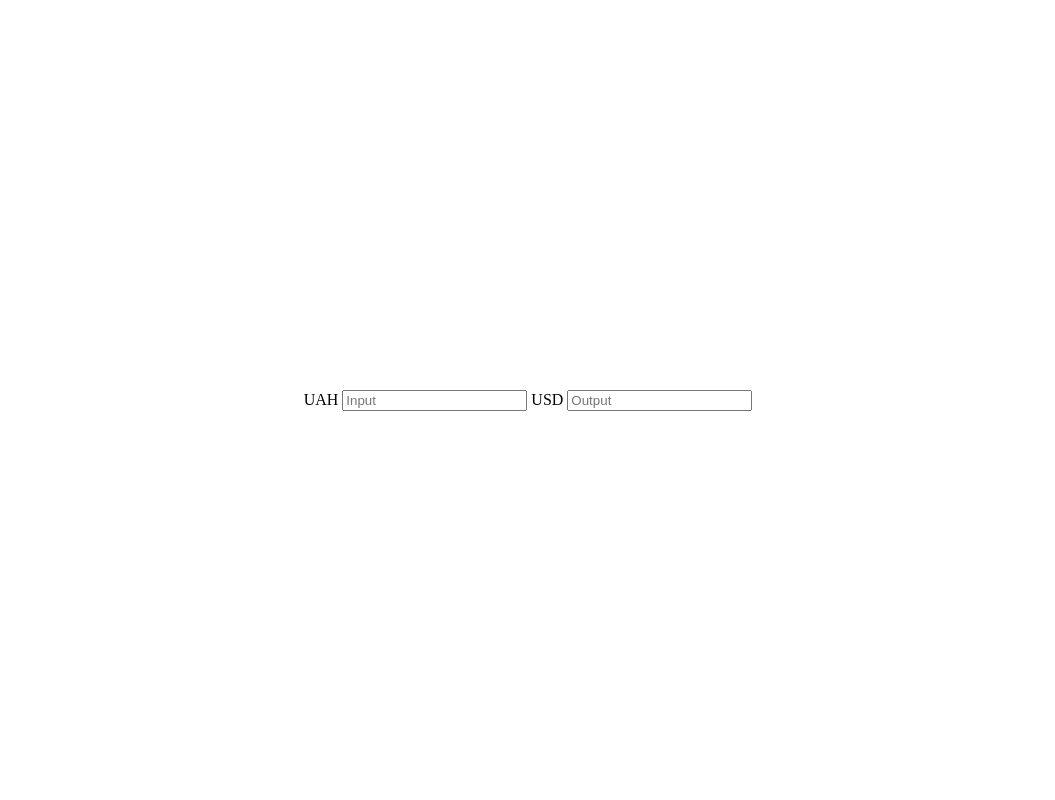
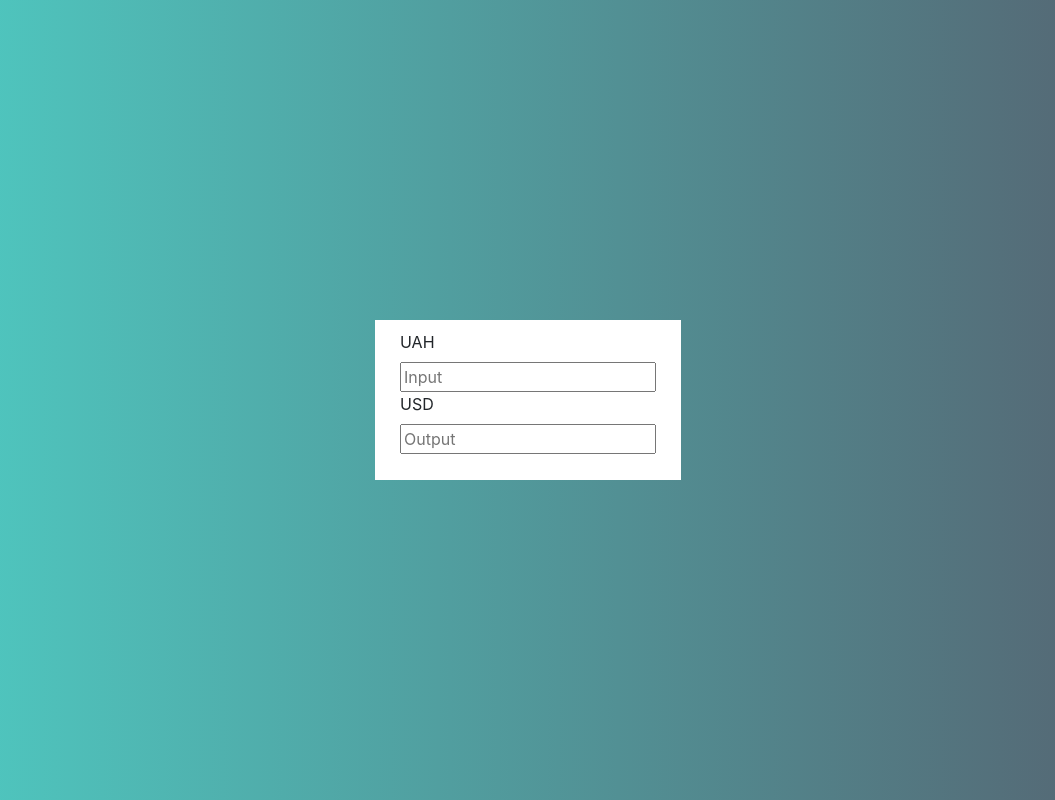
Before and after one commit to SkyDeSs/CurrencyConverter, a plain HTML site: page index.html in a window 1280 px wide. Shown: the whole page, without its empty margins (112-1167 px from the left). Drawn offline with nearby package versions, Linux system fonts and the light colour scheme.

Commit message:
added styles v1.0

```diff
--- a/index.html
+++ b/index.html
@@ -6,6 +6,7 @@
     <meta name="viewport" content="width=device-width, initial-scale=1.0" />
     <title>Currency Converter</title>
     <link href="style.css" rel="stylesheet" type="text/css" />
+    <link rel="stylesheet" href="https://cdn.jsdelivr.net/npm/bootstrap@4.3.1/dist/css/bootstrap.min.css" integrity="sha384-ggOyR0iXCbMQv3Xipma34MD+dH/1fQ784/j6cY/iJTQUOhcWr7x9JvoRxT2MZw1T" crossorigin="anonymous">
   </head>
   <body>
     <div class="main">
--- a/style.css
+++ b/style.css
@@ -3,4 +3,17 @@ html, body {
   display: flex;
   align-items: center;
   justify-content: center;
+
 }
+
+body {
+  background: linear-gradient(to left, #556270, #4ECDC4);
+}
+
+.main {
+  background-color: #fff;
+  height: 20%;
+  display: flex;
+  flex-direction: column;
+  padding: 10px 25px;
+}
```
